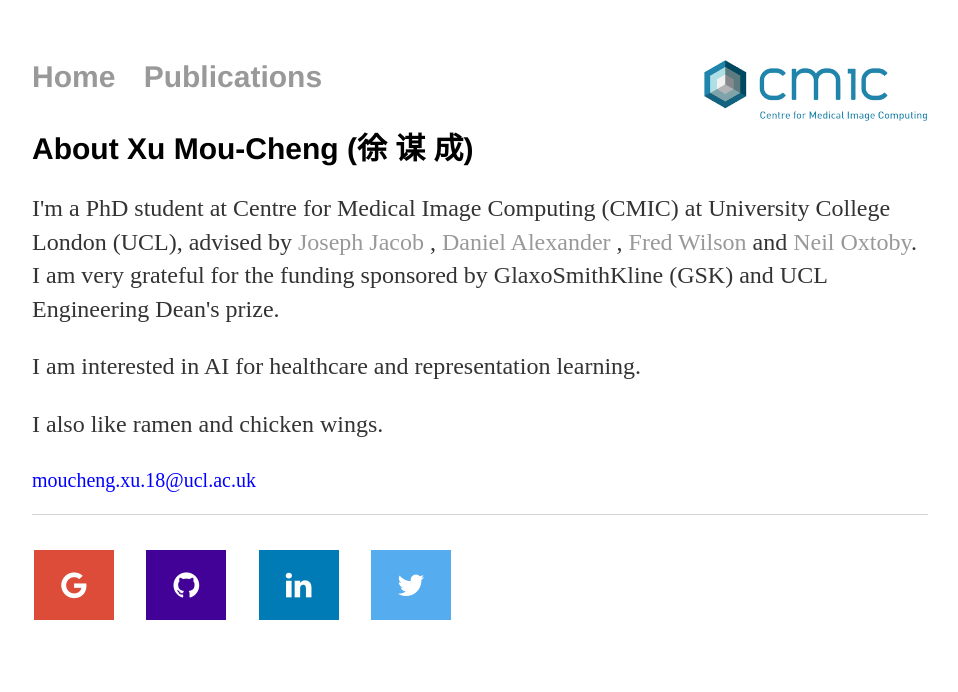
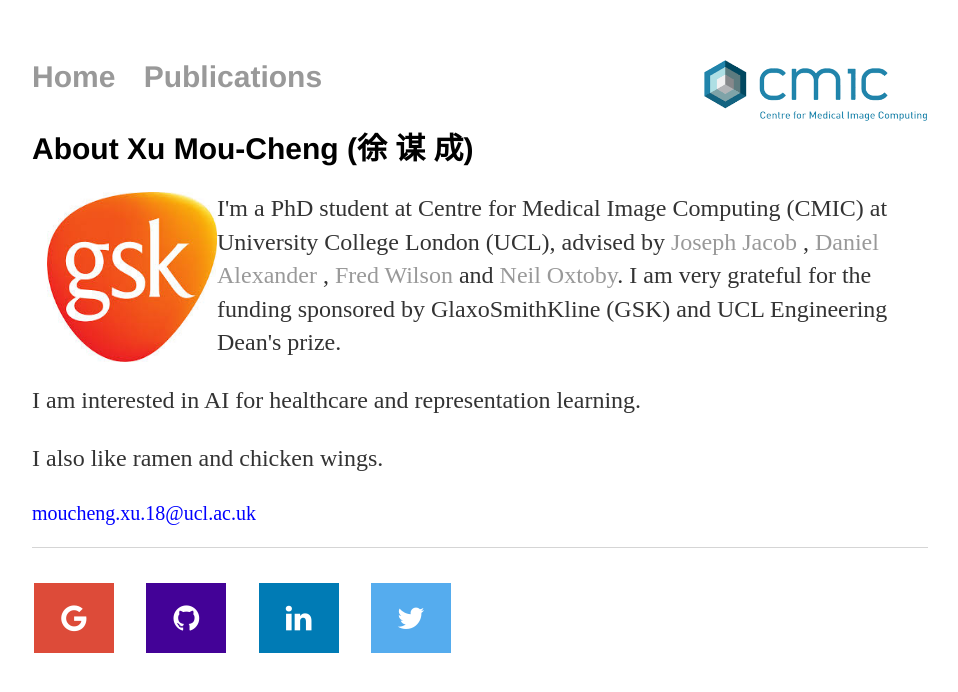
Before and after one commit to moucheng2017/mouchengxu.github.io, a Jekyll site: the page built from index.html, in a window 1280 px wide. Shown: the top 692 px of the page, without its empty margins (160-1118 px from the left). Built offline with Jekyll 4.4.1, drawn with Linux system fonts in a browser that asks for light colours.

Commit message:
Update index.html

```diff
--- a/index.html
+++ b/index.html
@@ -2,8 +2,17 @@
 layout: default
 title: Mou-Cheng Xu
 ---
+
+<!-- <div style="display:inline-block;vertical-align:top;">
+    <img src="" alt="img"/>
+</div> -->
+
 <div class="blurb">
+
 	<h1 style="font-size:30px">About Xu Mou-Cheng (徐 谋 成)</h1>
+
+	<p><img src="gsk.jpeg" alt="Pineapple" style="width:170px;height:170px;margin-left:15px;">
+
 	<p>
 		I'm a PhD student at Centre for Medical Image Computing (CMIC)</a>
 		at University College London (UCL),
```
